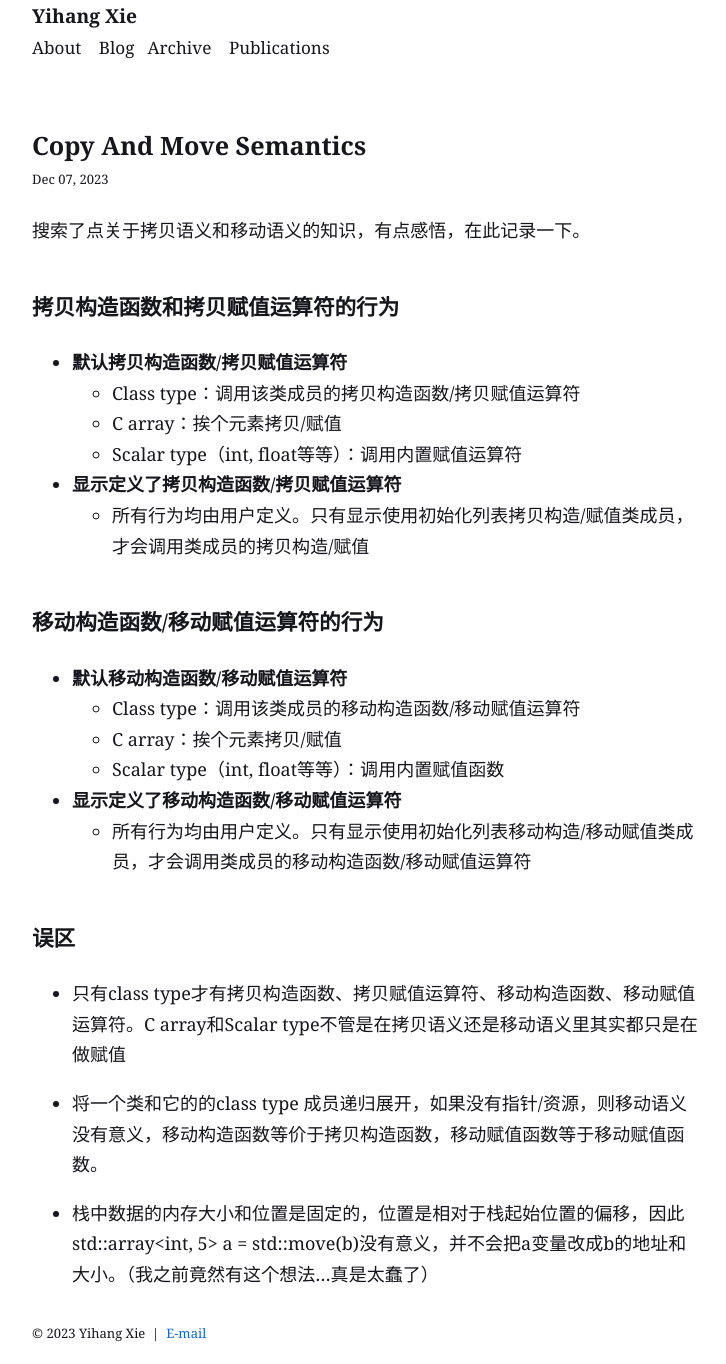
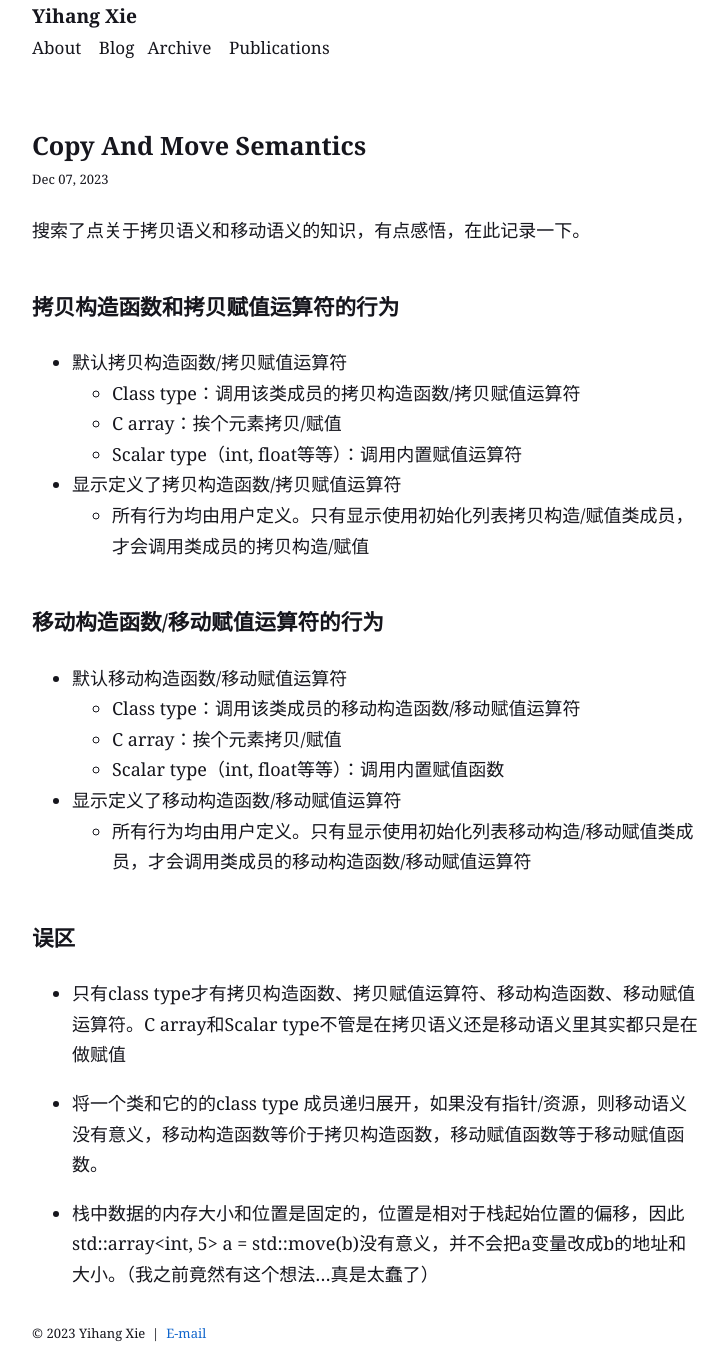
Before and after one commit to XieYHccc/XieYHccc.github.io, a Jekyll site: the page built from _posts/2023-12-07-Copy-And-Move-Semantics.md, in a window 1280 px wide. Shown: the whole page, without its empty margins (275-1001 px from the left). Built offline with Jekyll 4.4.1, drawn with Linux system fonts in a browser that asks for light colours; some web fonts are replaced.

Commit message:
2023-12-07

```diff
--- a/_posts/2023-12-07-Copy-And-Move-Semantics.md
+++ b/_posts/2023-12-07-Copy-And-Move-Semantics.md
@@ -2,23 +2,23 @@
 
 ## 拷贝构造函数和拷贝赋值运算符的行为
 
-* **默认拷贝构造函数/拷贝赋值运算符**
+* 默认拷贝构造函数/拷贝赋值运算符
   * Class type：调用该类成员的拷贝构造函数/拷贝赋值运算符
   * C array：挨个元素拷贝/赋值
   * Scalar type（int, float等等）：调用内置赋值运算符
 
-* **显示定义了拷贝构造函数/拷贝赋值运算符**
+* 显示定义了拷贝构造函数/拷贝赋值运算符
   * 所有行为均由用户定义。只有显示使用初始化列表拷贝构造/赋值类成员，才会调用类成员的拷贝构造/赋值
 
 
 ## 移动构造函数/移动赋值运算符的行为
 
-* **默认移动构造函数/移动赋值运算符**
+* 默认移动构造函数/移动赋值运算符
   * Class type：调用该类成员的移动构造函数/移动赋值运算符
   * C array：挨个元素拷贝/赋值
   * Scalar type（int, float等等）：调用内置赋值函数
 
-* **显示定义了移动构造函数/移动赋值运算符**
+* 显示定义了移动构造函数/移动赋值运算符
   * 所有行为均由用户定义。只有显示使用初始化列表移动构造/移动赋值类成员，才会调用类成员的移动构造函数/移动赋值运算符
 
 
```
